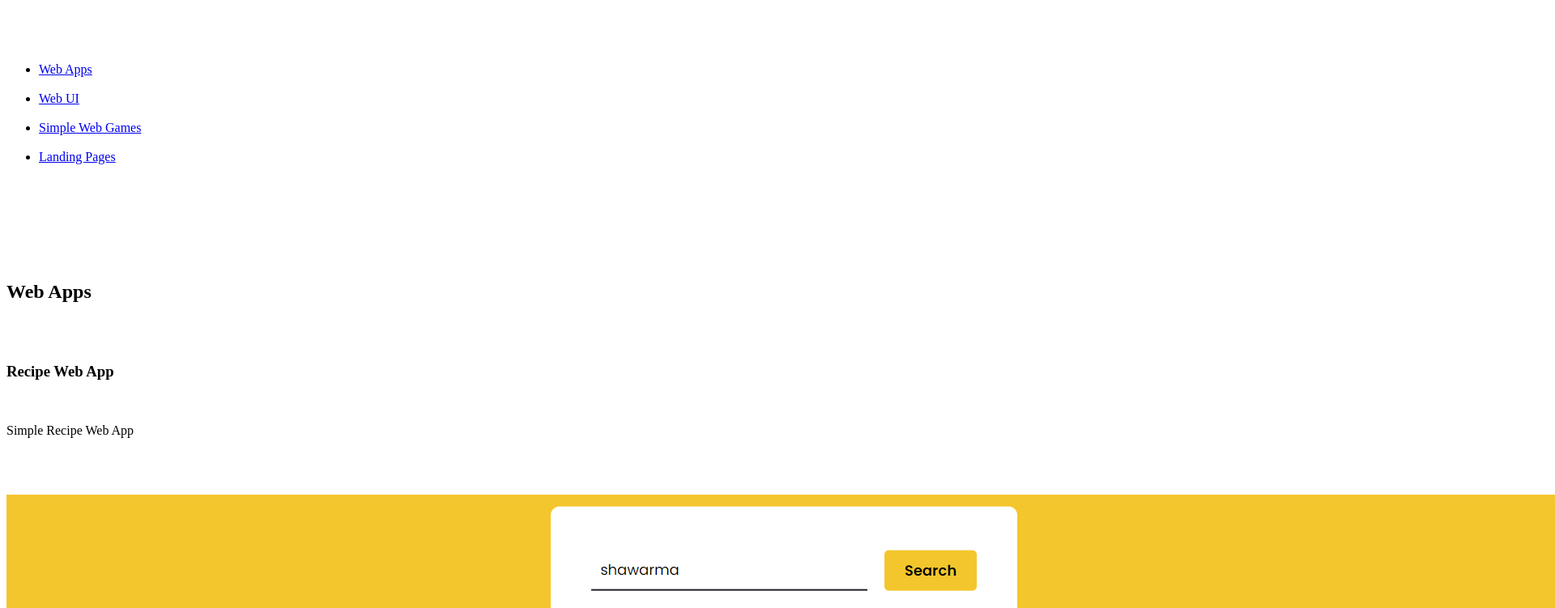
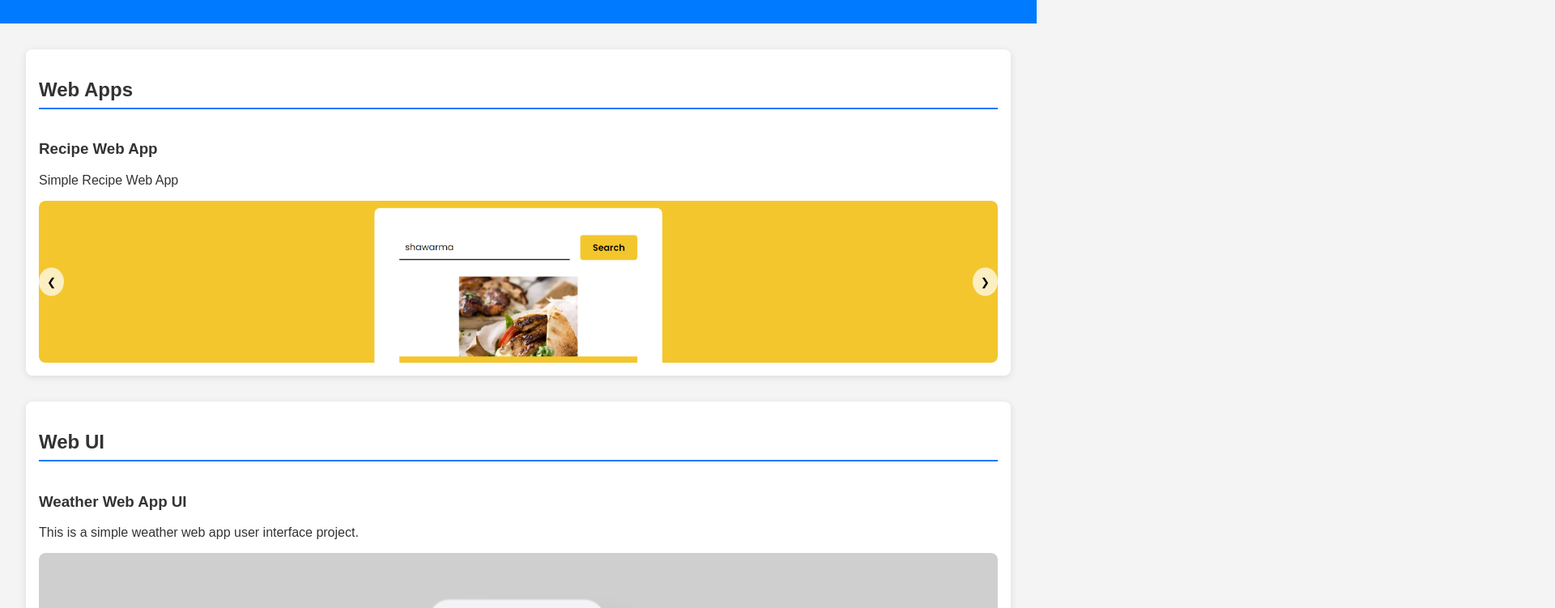
Before and after one commit to webandev/mahdev, a plain HTML site: page po.html in a window 1280 px wide. Shown: the part 117-868 px from the top of the page at 81% size, 1920 px wide, since content can reach past the window. Drawn offline with Linux system fonts and the light colour scheme.

Commit message:
Update po.html

```diff
--- a/po.html
+++ b/po.html
@@ -4,7 +4,104 @@
     <meta charset="UTF-8">
     <meta name="viewport" content="width=device-width, initial-scale=1.0">
     <title>My Portfolio</title>
-            <link rel=stylesheet" href="ooo.css">
+    <style>
+        body {
+            font-family: 'Arial', sans-serif;
+            margin: 0;
+            padding: 0;
+            background-color: #f4f4f4;
+            color: #333;
+        }
+        header {
+            background: #007bff;
+            color: white;
+            padding: 1rem;
+            text-align: center;
+        }
+        nav ul {
+            list-style-type: none;
+            padding: 0;
+        }
+        nav ul li {
+            display: inline;
+            margin: 0 15px;
+        }
+        nav a {
+            color: white;
+            text-decoration: none;
+            transition: color 0.3s;
+        }
+        nav a:hover {
+            color: #ffc107;
+        }
+        main {
+            padding: 2rem;
+        }
+        section {
+            margin-bottom: 2rem;
+            background: white;
+            border-radius: 8px;
+            box-shadow: 0 2px 10px rgba(0, 0, 0, 0.1);
+            padding: 1rem;
+        }
+        h2 {
+            border-bottom: 2px solid #007bff;
+            padding-bottom: 0.5rem;
+        }
+        .project-card {
+            margin-top: 1rem;
+            position: relative;
+            overflow: hidden;
+        }
+        .slider {
+            position: relative;
+            overflow: hidden;
+            height: 200px;
+            border-radius: 8px;
+        }
+        .slides {
+            display: flex;
+            transition: transform 0.5s ease;
+            height: 100%;
+        }
+        .slide {
+            min-width: 100%;
+            transition: opacity 0.5s ease;
+        }
+        .slide img {
+            width: 100%;
+            height: auto;
+            border-radius: 8px;
+        }
+        .controls {
+            position: absolute;
+            top: 50%;
+            width: 100%;
+            display: flex;
+            justify-content: space-between;
+            transform: translateY(-50%);
+        }
+        .control {
+            background: rgba(255, 255, 255, 0.7);
+            border: none;
+            padding: 10px;
+            cursor: pointer;
+            border-radius: 50%;
+            transition: background 0.3s;
+        }
+        .control:hover {
+            background: rgba(255, 255, 255, 1);
+        }
+        footer {
+            text-align: center;
+            padding: 1rem;
+            background: #007bff;
+            color: white;
+            position: relative;
+            bottom: 0;
+            width: 100%;
+        }
+    </style>
 </head>
 <body>
     <header>
@@ -30,21 +127,6 @@
                         <div class="slide"><img src="r1.png" alt="Project Image 1"></div>
                         <div class="slide"><img src="r2.png" alt="Project Image 2"></div>
                         <div class="slide"><img src="r3.png" alt="Project Image 3"></div>
-                         <div class="slide"><img src="r4.png" alt="Project Image 3"></div>
-                         <div class="slide"><img src="r5.png" alt="Project Image 3"></div>
-                         <div class="slide"><img src="r6.png" alt="Project Image 3"></div>
-                         <div class="slide"><img src="r7.png" alt="Project Image 3"></div>
-                         <div class="slide"><img src="r8.png" alt="Project Image 3"></div>
-                         <div class="slide"><img src="r9.png" alt="Project Image 3"></div>
-                         <div class="slide"><img src="r10.png" alt="Project Image 3"></div>
-                         <div class="slide"><img src="r11.png" alt="Project Image 3"></div>
-                         <div class="slide"><img src="r12.png" alt="Project Image 3"></div>
-                         <div class="slide"><img src="r13.png" alt="Project Image 3"></div>
-                         <div class="slide"><img src="r14.png" alt="Project Image 3"></div>
-                         <div class="slide"><img src="r15.png" alt="Project Image 3"></div>
-                         <div class="slide"><img src="r16.png" alt="Project Image 3"></div>
-                         <div class="slide"><img src="r17.png" alt="Project Image 3"></div>
-                         <div class="slide"><img src="r18.png" alt="Project Image 3"></div>
                     </div>
                     <div class="controls">
                         <button class="control" onclick="prevSlide(this)">❮</button>
@@ -52,19 +134,17 @@
                     </div>
                 </div>
             </div>
-
         </section>
 
         <section id="web-ui">
             <h2>Web UI</h2>
             <div class="project-card">
                 <h3>Weather Web App UI</h3>
-                <p>This is simple of the weather web app user interface project.</p>
+                <p>This is a simple weather web app user interface project.</p>
                 <div class="slider">
                     <div class="slides">
                         <div class="slide"><img src="w1.png" alt="Project Image 1"></div>
                         <div class="slide"><img src="w2.png" alt="Project Image 2"></div>
-
                     </div>
                     <div class="controls">
                         <button class="control" onclick="prevSlide(this)">❮</button>
@@ -83,7 +163,6 @@
                     <div class="slides">
                         <div class="slide"><img src="f1.png" alt="Game Image 1"></div>
                         <div class="slide"><img src="f2.png" alt="Game Image 2"></div>
-                         <div class="slide"><img src="f3.png" alt="Game Image 2"></div>
                     </div>
                     <div class="controls">
                         <button class="control" onclick="prevSlide(this)">❮</button>
@@ -97,11 +176,10 @@
             <h2>Landing Pages</h2>
             <div class="project-card">
                 <h3>Travel Landing Page</h3>
-                <p>This is Travel landing page with nice design and user interface.</p>
+                <p>This is a Travel landing page with a nice design and user interface.</p>
                 <div class="slider">
                     <div class="slides">
                         <div class="slide"><img src="p.png" alt="Landing Image 1"></div>
-
                     </div>
                     <div class="controls">
                         <button class="control" onclick="prevSlide(this)">❮</button>
@@ -111,11 +189,10 @@
             </div>
 
             <div class="project-card">
-                <h3>Simple Food landing page</h3>
+                <h3>Simple Food Landing Page</h3>
                 <p>This is a simple Food landing page with nice design and colors.</p>
                 <div class="slider">
                     <div class="slides">
-
                         <div class="slide"><img src="s.png" alt="Landing Image 2"></div>
                     </div>
                     <div class="controls">
@@ -124,7 +201,6 @@
                     </div>
                 </div>
             </div>
-
         </section>
     </main>
 
```
Lines whose indentation alone changed are shown as unchanged.
